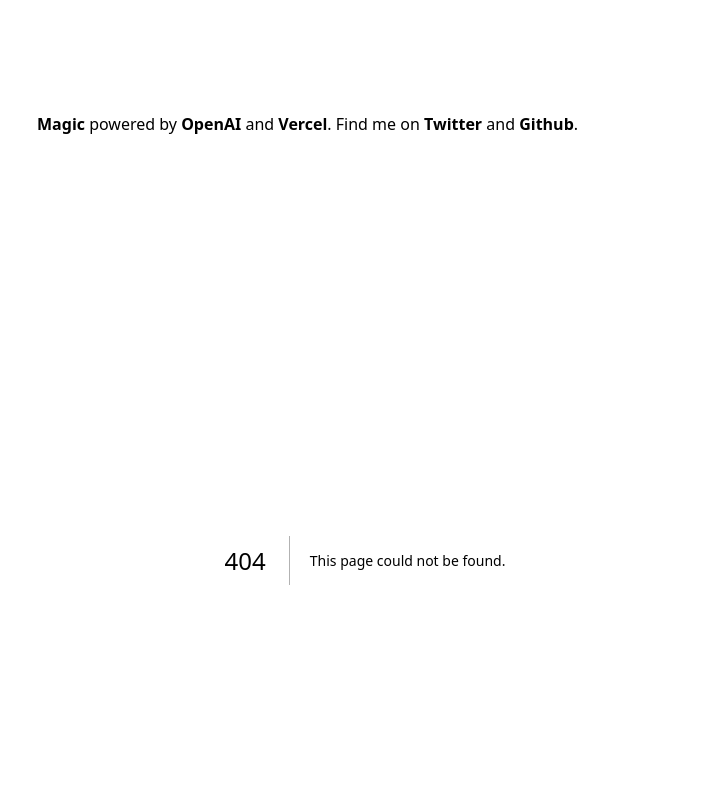
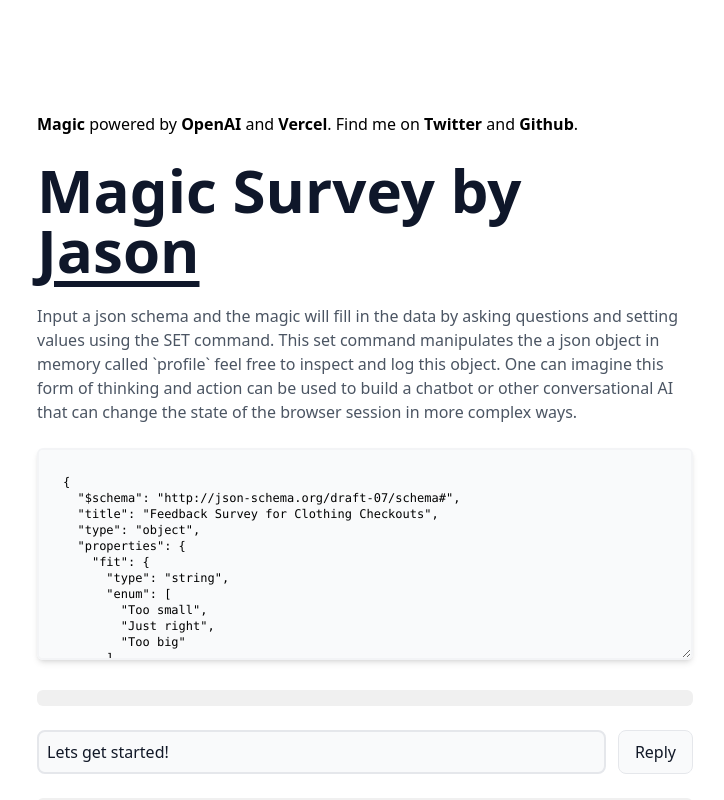
Before and after one commit to jxnl/magic-text, a Next.js app in the folder magic-text/: page /demo/survey in a window 1280 px wide. Before the commit this address had no page. Shown: the top 800 px of the page, without its empty margins (275-999 px from the left). Built offline with nearby package versions, Linux system fonts and the light colour scheme.

Commit message:
add survey

```diff
--- /dev/null
+++ b/magic-text/src/app/demo/survey/head.tsx
@@ -0,0 +1,30 @@
+export default function Head() {
+  return (
+    <>
+      <title>Magic Survey</title>
+      <link rel="icon" href="/favicon.ico" />
+      <meta
+        name="description"
+        content="Fill in a schema with data using conversational ai."
+      />
+      <meta
+        property="og:description"
+        content="Fill in a schema with data using conversational ai."
+      />
+      <meta
+        property="og:title"
+        content="Fill in a schema with data using conversational ai."
+      />
+      <meta name="twitter:title" content="Magic SQL" />
+      <meta
+        name="twitter:description"
+        content="Fill in a schema with data using conversational ai."
+      />
+      <meta name="twitter:card" content="summary_large_image"></meta>
+      <meta
+        name="twitter:image"
+        content="https://cdn.discordapp.com/attachments/990816889657778196/1071941320052047953/CJ_EatinStarz_knight_Hacking_on_computer_matrix_071dc515-5af4-4911-a45f-2c2638863719.png"
+      ></meta>
+    </>
+  );
+}
--- /dev/null
+++ b/magic-text/src/app/demo/survey/page.tsx
@@ -0,0 +1,151 @@
+"use client";
+
+import Link from "next/link";
+import { useState } from "react";
+import SyntaxHighlighter from "react-syntax-highlighter";
+import { makePrompt, exampleSchema } from "./prompt";
+
+export default function Home() {
+  const [loading, setLoading] = useState(false);
+  const [schema, setSchema] = useState(exampleSchema);
+  const [profile, setProfile] = useState({});
+  const [reply, setReply] = useState("Lets get started!");
+  const [history, setHistory] = useState("");
+
+  const generateFillin = async (e: any) => {
+    e.preventDefault;
+
+    if (reply === "") {
+      return;
+    }
+
+    const _history = history + "\nUser: " + reply;
+    setHistory(_history);
+
+    const prompt = makePrompt(
+      JSON.stringify(schema),
+      JSON.stringify(profile),
+      _history
+    );
+
+    console.log("Prompt: " + prompt);
+
+    var _fillText = "";
+
+    setLoading(true);
+    const response = await fetch("/api/generate", {
+      method: "POST",
+      headers: {
+        "Content-Type": "application/json",
+      },
+      body: JSON.stringify({
+        prompt: prompt,
+        stop: ["User:"],
+      }),
+    });
+    console.log("Edge function returned.");
+    console.log(response);
+
+    if (!response.ok) {
+      throw new Error(response.statusText);
+    }
+
+    // This data is a ReadableStream
+    const data = response.body;
+    if (!data) {
+      return;
+    }
+
+    const reader = data.getReader();
+    const decoder = new TextDecoder();
+    let done = false;
+
+    while (!done) {
+      const { value, done: doneReading } = await reader.read();
+      done = doneReading;
+      const chunkValue = decoder.decode(value);
+      _fillText += chunkValue;
+      setHistory(_history + "\n" + _fillText.trim());
+    }
+
+    // use reges to extract the set comments like `SET property <value>`
+    var _profile = profile as { [x: string]: any };
+    const setRegex = /SET\s+([a-zA-Z0-9._-]+)\s+(.*)/g;
+    const setMatches = _fillText.matchAll(setRegex);
+    for (const match of setMatches as any) {
+      const key = match[1];
+      const value = match[2] as string;
+      _profile[key] = value;
+      console.log("setting profile:", _profile);
+      setProfile(_profile);
+    }
+
+    setLoading(false);
+  };
+
+  return (
+    <div>
+      <h1 className="sm:text-6xl text-lg max-w-2xl font-bold text-slate-900 items-center">
+        <Link href="/">Magic</Link> Survey by{" "}
+        <a
+          className="underline-offset-8 underline"
+          href="https://jxnl.co/contact"
+        >
+          Jason
+        </a>
+      </h1>
+      <p className="text-md text-gray-600 my-6">
+        Input a json schema and the magic will fill in the data by asking
+        questions and setting values using the SET command. This set command
+        manipulates the a json object in memory called `profile` feel free to
+        inspect and log this object. One can imagine this form of thinking and
+        action can be used to build a chatbot or other conversational AI that
+        can change the state of the browser session in more complex ways.
+      </p>
+      <textarea
+        value={JSON.stringify(schema, null, 2)}
+        onChange={(e) => {
+          setSchema(JSON.parse(e.target.value));
+        }}
+        rows={10}
+        cols={50}
+        disabled={loading}
+        className="font-mono w-full rounded-md text-xs border-gray-100 bg-gray-50 shadow-md p-6 border-2 disabled:opacity-60"
+      />
+      <SyntaxHighlighter
+        wrapLongLines={true}
+        language="txt"
+        className="mt-6 p-6 rounded-md"
+      >
+        {history.trim()}
+      </SyntaxHighlighter>
+      <div className="flex mt-6 space-x-3">
+        <input
+          value={reply}
+          disabled={loading}
+          className="flex-1 rounded-lg text-md border-gray-00  text-gray-900 bg-gray-50 p-2 border-2 disabled:opacity-60"
+          onChange={(e) => {
+            setReply(e.target.value);
+          }}
+        />
+        <button
+          onClick={(e) => {
+            generateFillin(e);
+            setReply("");
+          }}
+          disabled={loading}
+          className="flex-none mr-2 rounded-lg px-4 py-2 text-md  font-medium text-gray-900 bg-gray-50 hover:bg-gray-100 border border-gray-200 disabled:opacity-60"
+        >
+          Reply
+        </button>
+      </div>
+      <SyntaxHighlighter
+        wrapLongLines={true}
+        language="json"
+        className="mt-6 p-6 rounded-md"
+      >
+        {JSON.stringify(profile, null, 2)}
+      </SyntaxHighlighter>
+    </div>
+  );
+}
--- /dev/null
+++ b/magic-text/src/app/demo/survey/prompt.tsx
@@ -0,0 +1,64 @@
+export function makePrompt(
+  schema: string,
+  currentProfile: string,
+  history: string
+) {
+  const prompt = `
+You are an AI assistant namedtasked to fill in this schema.
+Your tone is helpful, casual, and friendly.
+
+${schema}
+
+You have the ability to use a tool called SET that sets a value in the user's profile.
+    SET properties.key.key value
+
+Currently the user's profile looks like this you job is to set values in the user's profile:
+
+${currentProfile}
+
+It is important to think first and then act. You can use the history to help you think.
+Make sure you set the user's profile after they respond
+
+This this format:
+
+User: Lets get started
+Thought: you should always think about what to do, before you do it.
+Assistant: Got it! <asks a question anad waits for a response>
+
+User: response
+Thought: User responded with answer. Set value and ask next question.
+SET properties.key.key value
+Assistant: Got it! <asks a question anad waits for a response>
+<-- this block can happen multiple times make sure to set attributes imediately after a response-->
+
+
+Assistant: Great we're all done here!
+
+Reemeber You must think first.
+
+Begin!
+${history}
+`;
+  return prompt;
+}
+
+export const exampleSchema = {
+  $schema: "http://json-schema.org/draft-07/schema#",
+  title: "Feedback Survey for Clothing Checkouts",
+  type: "object",
+  properties: {
+    fit: {
+      type: "string",
+      enum: ["Too small", "Just right", "Too big"],
+    },
+    style: {
+      type: "string",
+      enum: ["Loved it", "Ok", "Did not like it"],
+    },
+    price: {
+      type: "string",
+      enum: ["Expensive", "Fair", "Cheap"],
+    },
+  },
+  required: ["fit", "style", "price"],
+};
--- a/magic-text/src/app/page.tsx
+++ b/magic-text/src/app/page.tsx
@@ -69,6 +69,11 @@ export default function Home() {
             natrual language to describe the content and Magic will do its best
             to create the layout you're looking for using tailwindcss."
         />
+        <MagicLink
+          name="Survey"
+          desc="Magic survey takes a json schema and defines conversational agent that helps users and complete
+         survery and sets the data into a object in the browser."
+        />
       </div>
     </div>
   );
```
